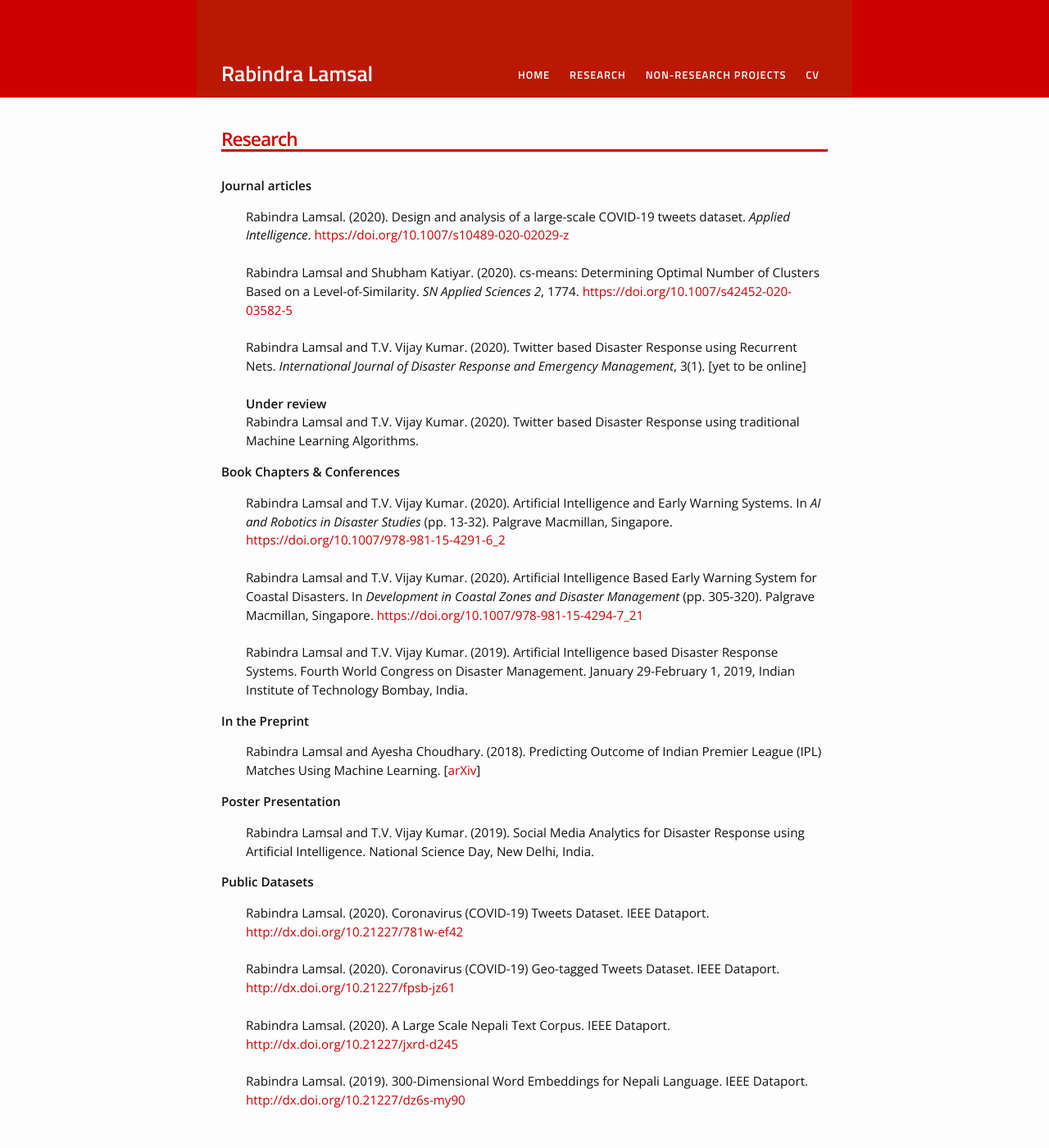
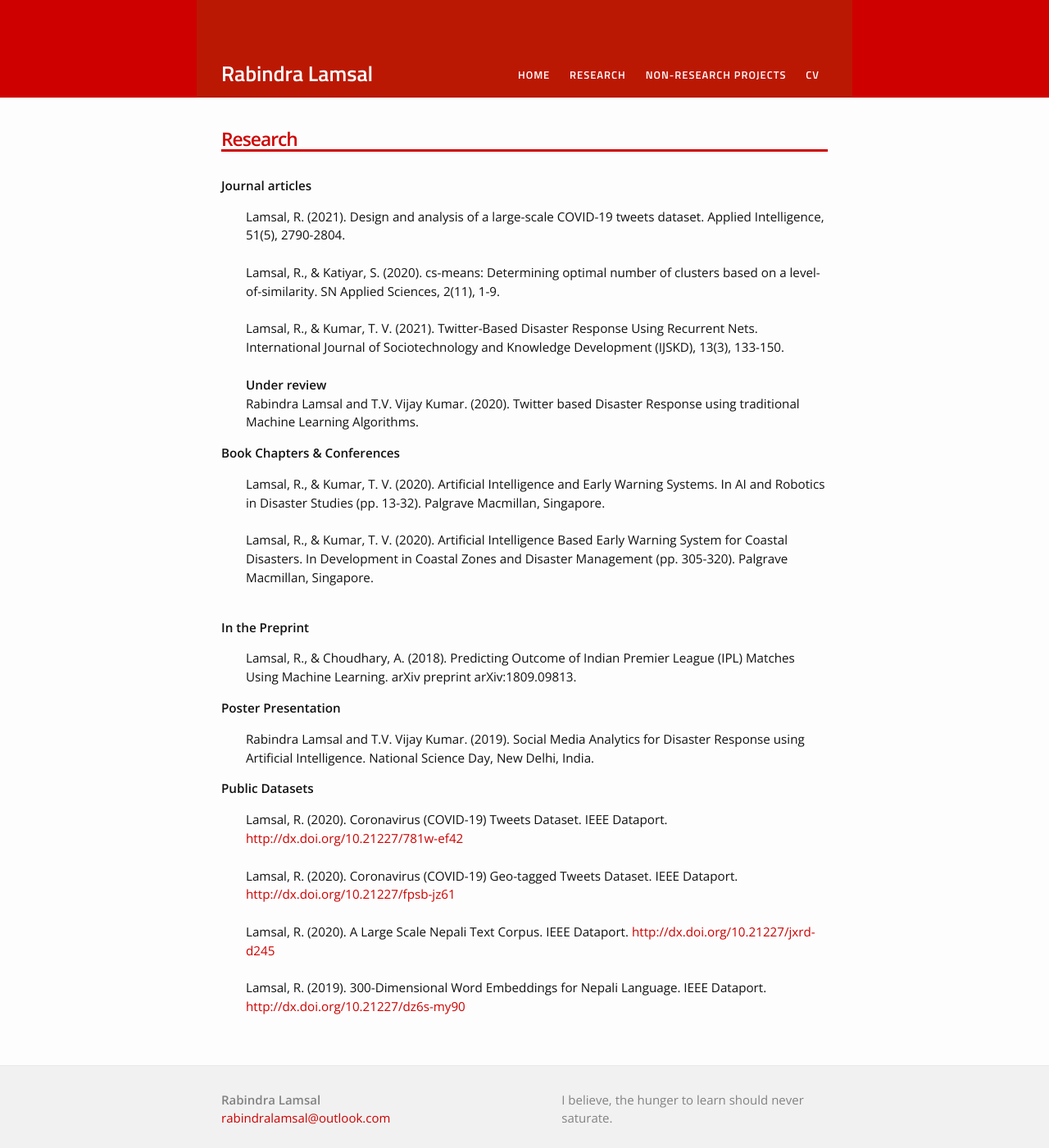
Before and after one commit to rabindralamsal/personal-site, a Jekyll site: the page built from research.md, in a window 1280 px wide and 1400 px high. Shown: the whole window at 82% size. Built offline with Jekyll 4.4.1, drawn with Linux system fonts in a browser that asks for light colours.

Commit message:
Update research.md

```diff
--- a/research.md
+++ b/research.md
@@ -5,11 +5,13 @@
 ---
 <b>Journal articles</b>
 <ul>
-Rabindra Lamsal. (2020). Design and analysis of a large-scale COVID-19 tweets dataset. <em>Applied Intelligence</em>. <a href="https://doi.org/10.1007/s10489-020-02029-z">https://doi.org/10.1007/s10489-020-02029-z</a><br><br>
+Lamsal, R. (2021). Design and analysis of a large-scale COVID-19 tweets dataset. Applied Intelligence, 51(5), 2790-2804.
+<br><br>
 
-Rabindra Lamsal and Shubham Katiyar. (2020). cs-means: Determining Optimal Number of Clusters Based on a Level-of-Similarity. <em>SN Applied Sciences 2</em>, 1774. <a href="https://doi.org/10.1007/s42452-020-03582-5">https://doi.org/10.1007/s42452-020-03582-5</a><br><br>
+Lamsal, R., & Katiyar, S. (2020). cs-means: Determining optimal number of clusters based on a level-of-similarity. SN Applied Sciences, 2(11), 1-9.
+<br><br>
 
-Rabindra Lamsal and T.V. Vijay Kumar. (2020). Twitter based Disaster Response using Recurrent Nets. <em>International Journal of Disaster Response and Emergency Management</em>, 3(1). [yet to be online]<br><br>
+Lamsal, R., & Kumar, T. V. (2021). Twitter-Based Disaster Response Using Recurrent Nets. International Journal of Sociotechnology and Knowledge Development (IJSKD), 13(3), 133-150.<br><br>
 
 <b>Under review</b><br>
 Rabindra Lamsal and T.V. Vijay Kumar. (2020). Twitter based Disaster Response using traditional Machine Learning Algorithms.
@@ -20,11 +22,9 @@
 
 <ul>
 
-Rabindra Lamsal and T.V. Vijay Kumar. (2020). Artificial Intelligence and Early Warning Systems. In <em>AI and Robotics in Disaster Studies</em> (pp. 13-32). Palgrave Macmillan, Singapore. <a href="https://doi.org/10.1007/978-981-15-4291-6_2">https://doi.org/10.1007/978-981-15-4291-6_2</a><br><br>
+Lamsal, R., & Kumar, T. V. (2020). Artificial Intelligence and Early Warning Systems. In AI and Robotics in Disaster Studies (pp. 13-32). Palgrave Macmillan, Singapore.<br><br>
 
-Rabindra Lamsal and T.V. Vijay Kumar. (2020). Artificial Intelligence Based Early Warning System for Coastal Disasters. In <em>Development in Coastal Zones and Disaster Management</em> (pp. 305-320). Palgrave Macmillan, Singapore. <a href="https://doi.org/10.1007/978-981-15-4294-7_21">https://doi.org/10.1007/978-981-15-4294-7_21</a><br><br>
-
-Rabindra Lamsal and T.V. Vijay Kumar. (2019). Artificial Intelligence based Disaster Response Systems. Fourth World Congress on Disaster Management. January 29-February 1, 2019, Indian Institute of Technology Bombay, India.
+Lamsal, R., & Kumar, T. V. (2020). Artificial Intelligence Based Early Warning System for Coastal Disasters. In Development in Coastal Zones and Disaster Management (pp. 305-320). Palgrave Macmillan, Singapore.<br><br>
 
 </ul>
 
@@ -32,7 +32,7 @@
 
 <ul>
 
-Rabindra Lamsal and Ayesha Choudhary. (2018). Predicting Outcome of Indian Premier League (IPL) Matches Using Machine Learning. [<a href="https://arxiv.org/abs/1809.09813">arXiv</a>]
+Lamsal, R., & Choudhary, A. (2018). Predicting Outcome of Indian Premier League (IPL) Matches Using Machine Learning. arXiv preprint arXiv:1809.09813.
 
 </ul>
 
@@ -46,8 +46,8 @@
 <b>Public Datasets</b>
 
 <ul>
-Rabindra Lamsal. (2020). Coronavirus (COVID-19) Tweets Dataset. IEEE Dataport. <a href="http://dx.doi.org/10.21227/781w-ef42">http://dx.doi.org/10.21227/781w-ef42</a><br><br>
-Rabindra Lamsal. (2020). Coronavirus (COVID-19) Geo-tagged Tweets Dataset. IEEE Dataport. <a href="http://dx.doi.org/10.21227/fpsb-jz61">http://dx.doi.org/10.21227/fpsb-jz61</a><br><br>
-Rabindra Lamsal. (2020). A Large Scale Nepali Text Corpus. IEEE Dataport. <a href="http://dx.doi.org/10.21227/jxrd-d245">http://dx.doi.org/10.21227/jxrd-d245</a><br><br>
-Rabindra Lamsal. (2019). 300-Dimensional Word Embeddings for Nepali Language. IEEE Dataport. <a href="http://dx.doi.org/10.21227/dz6s-my90">http://dx.doi.org/10.21227/dz6s-my90</a>
+Lamsal, R. (2020). Coronavirus (COVID-19) Tweets Dataset. IEEE Dataport. <a href="http://dx.doi.org/10.21227/781w-ef42">http://dx.doi.org/10.21227/781w-ef42</a><br><br>
+Lamsal, R. (2020). Coronavirus (COVID-19) Geo-tagged Tweets Dataset. IEEE Dataport. <a href="http://dx.doi.org/10.21227/fpsb-jz61">http://dx.doi.org/10.21227/fpsb-jz61</a><br><br>
+Lamsal, R. (2020). A Large Scale Nepali Text Corpus. IEEE Dataport. <a href="http://dx.doi.org/10.21227/jxrd-d245">http://dx.doi.org/10.21227/jxrd-d245</a><br><br>
+Lamsal, R. (2019). 300-Dimensional Word Embeddings for Nepali Language. IEEE Dataport. <a href="http://dx.doi.org/10.21227/dz6s-my90">http://dx.doi.org/10.21227/dz6s-my90</a>
 </ul>
```
